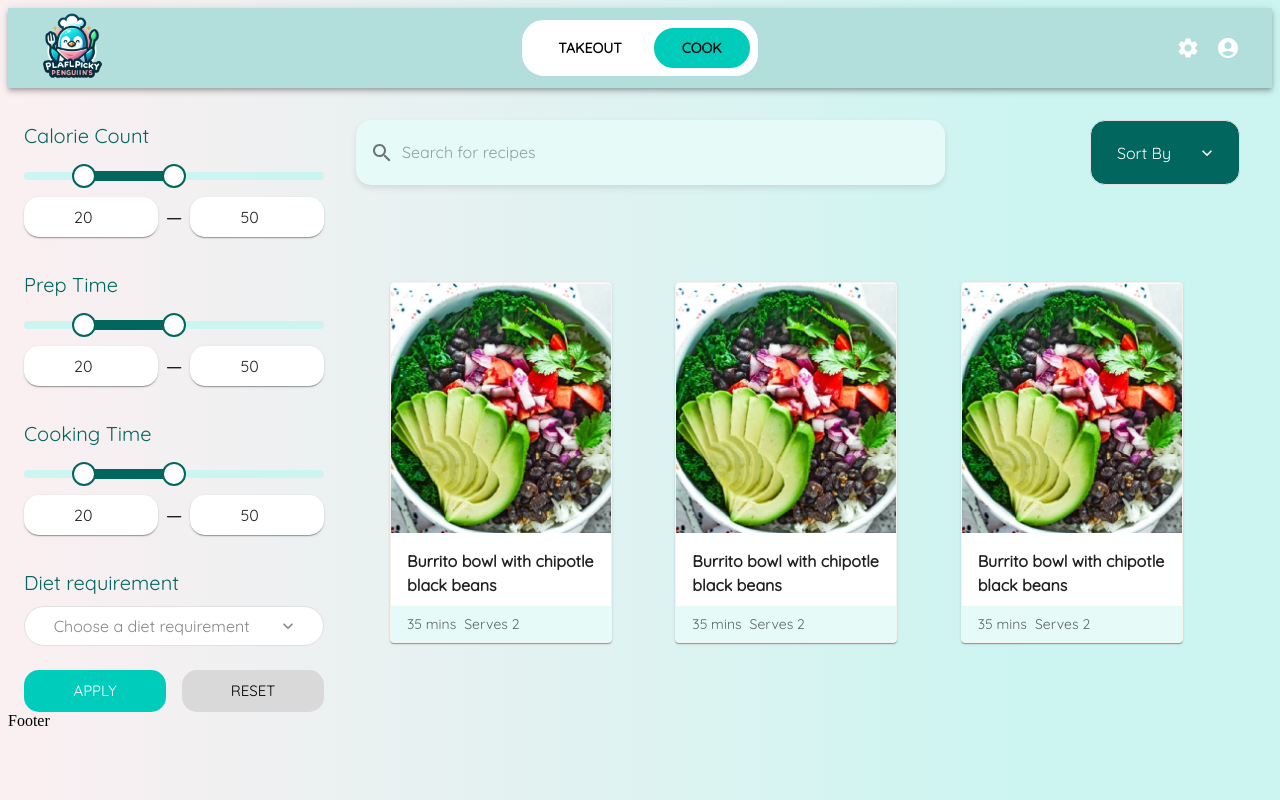
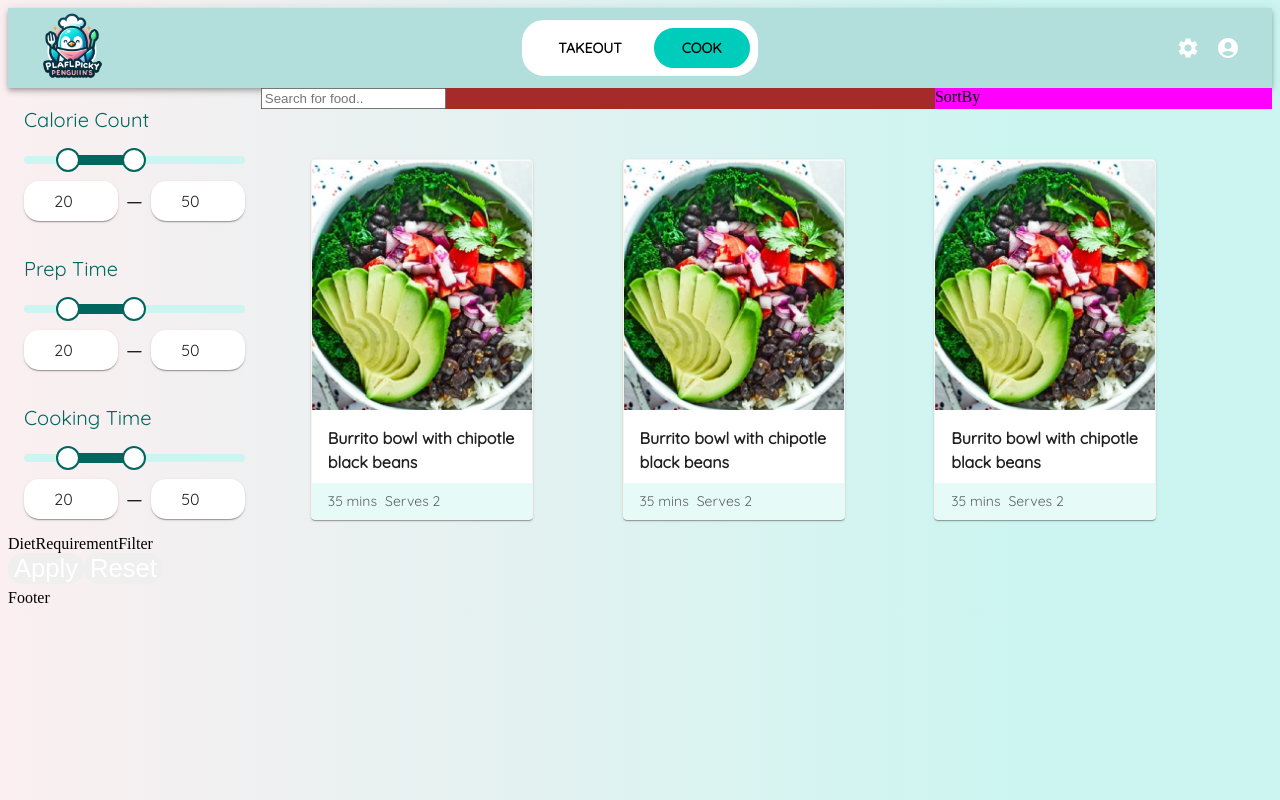
Before and after one commit to UOA-CS732-SE750-Students-2024/project-group-playful-penguins, a React (Vite) app in the folder frontend/: page /home in a window 1280 px wide. Built offline with nearby package versions, Linux system fonts and the light colour scheme.

Commit message:
Revert "Merge branch 'ppeng-28-rest-of-the-filters' of https://github.com/UOA-CS732-SE750-Students-2024/project-group-playful-penguins into PPENG-31-multiple-card-view"
This reverts commit fe1ce7d3d752ceabcc45c96cef6bf9488c1e53fa, reversing
changes made to a7b67eef1abb1f3eed0ca346d4486febeb426b60.

```diff
--- a/frontend/src/components/FilterPanel/FilterPanel.jsx
+++ b/frontend/src/components/FilterPanel/FilterPanel.jsx
@@ -6,40 +6,12 @@ import { DietRequirementFilter } from "../Filters/DietRequirementFilter/DietRequ
 import { CookingTimeFilter } from "../Filters/CookingTimeFilter/CookingTimeFilter";
 import { DeliveryTimeFilter } from "../Filters/DeliveryTimeFilter/DeliveryTimeFilter";
 import { PriceFilter } from "../Filters/PriceFilter/PriceFilter";
-import { Box, Button } from "@mui/material";
-import { colors } from "../../constants/styles-constant";
 
 export function FilterPanel() {
   const { isTakeout } = useContext(AppContext);
-  const {
-    setCalorieCountValuesFilter,
-    setPrepTimeValuesFilter,
-    setCookingTimeValuesFilter,
-    setPriceValuesFilter,
-    setDeliveryTimeValuesFilter,
-    setSelectedRequirement,
-    setSelectedSortByOption,
-    setIsRequirementSelected,
-  } = useContext(AppContext);
-
-  const handleReset = () => {
-    // Reset all filters to their initial values
-    setCalorieCountValuesFilter([20, 50]);
-    setPrepTimeValuesFilter([20, 50]);
-    setCookingTimeValuesFilter([20, 50]);
-    setPriceValuesFilter([20, 50]);
-    setDeliveryTimeValuesFilter([20, 50]);
-    setSelectedRequirement("Choose a diet requirement");
-    setSelectedSortByOption("Sort By");
-    setIsRequirementSelected(false);
-  };
 
   return (
-    <Box
-      sx={{
-        pt: "16px",
-      }}
-    >
+    <div>
       <CalorieCountFilter />
       {isTakeout ? (
         <div>
@@ -53,51 +25,10 @@ export function FilterPanel() {
         </div>
       )}
       <DietRequirementFilter />
-      <Box
-        sx={{
-          display: "flex",
-          justifyContent: "space-between",
-          pl: "16px",
-          pr: "16px",
-          pt: "8px",
-          margin: "auto",
-        }}
-      >
-        <Button
-          variant="text"
-          size="large"
-          sx={{
-            flex: 1, // TODO change color dynamically
-            color: "white",
-            borderRadius: "15px",
-            backgroundColor: isTakeout ? "#EDB1BB" : "#00CCBB",
-            "&:hover": {
-              backgroundColor: isTakeout ? "#473538" : "#00665E",
-            },
-            marginRight: "8px",
-          }}
-        >
-          Apply
-        </Button>
-        <Button
-          onClick={handleReset}
-          variant="text"
-          size="large"
-          sx={{
-            flex: 1,
-            color: "black",
-            borderRadius: "15px",
-            backgroundColor: "#D9D9D9",
-            "&:hover": {
-              backgroundColor: "darkgray",
-              borderColor: "darkgray",
-            },
-            marginLeft: "8px",
-          }}
-        >
-          Reset
-        </Button>
-      </Box>
-    </Box>
+      <div>
+        <button>Apply</button>
+        <button>Reset</button>
+      </div>
+    </div>
   );
 }
--- a/frontend/src/components/Filters/DietRequirementFilter/DietRequirementFilter.jsx
+++ b/frontend/src/components/Filters/DietRequirementFilter/DietRequirementFilter.jsx
@@ -1,108 +1,5 @@
-import React, { Children, useContext, useState } from "react";
-import { Menu, MenuItem, Button, Typography, Box } from "@mui/material";
-import { AppContext } from "../../../providers/AppContextProvider";
-import { colors } from "../../../constants/styles-constant";
-import KeyboardArrowDownIcon from "@mui/icons-material/KeyboardArrowDown";
+import React from "react";
 
 export function DietRequirementFilter() {
-  const {
-    isTakeout,
-    selectedRequirement,
-    setSelectedRequirement,
-    isRequirementSelected,
-    setIsRequirementSelected,
-  } = useContext(AppContext);
-  const primaryColor = isTakeout
-    ? colors.TAKE_OUT_COLOR.PRIMARY_COLOR
-    : colors.COOK_AT_HOME_COLOR.PRIMARY_COLOR;
-
-  const [anchorEl, setAnchorEl] = useState(null);
-
-  const handleClick = (event) => {
-    setAnchorEl(event.currentTarget);
-  };
-
-  const handleClose = () => {
-    setAnchorEl(null);
-  };
-
-  const handleRequirementSelect = (requirement) => {
-    setSelectedRequirement(requirement);
-    console.log(isRequirementSelected); // This should log the updated state.
-    setIsRequirementSelected(true);
-    console.log(isRequirementSelected); // This should log the updated state.
-    handleClose();
-  };
-
-  const dietRequirements = [
-    { id: "vegan", name: "Vegan" },
-    { id: "glutenFree", name: "Gluten-free" },
-    { id: "lactoseIntolerance", name: "Lactose intolerance" },
-    { id: "glutenIntolerance", name: "Gluten intolerance" },
-  ];
-
-  return (
-    <Box
-      sx={{
-        padding: 2,
-        margin: "auto",
-        minWidth: "300px",
-      }}
-    >
-      <Typography
-        variant="h6"
-        gutterBottom
-        component="div"
-        color={primaryColor}
-      >
-        Diet requirement
-      </Typography>
-      <Box>
-        <Button
-          aria-controls="simple-menu"
-          aria-haspopup="true"
-          onClick={handleClick}
-          sx={{
-            color: isRequirementSelected ? "black" : "#878787",
-            backgroundColor: "white",
-            borderRadius: "20px",
-            border: "1px solid #E0E0E0",
-            boxShadow: "none",
-            textTransform: "none",
-            height: "40px",
-            width: "100%",
-            justifyContent: "space-evenly",
-            fontSize: "16px",
-            "&:hover": {
-              backgroundColor: "#f9f9f9",
-            },
-          }}
-          endIcon={isRequirementSelected ? null : <KeyboardArrowDownIcon />}
-        >
-          {selectedRequirement}
-        </Button>
-        <Menu
-          MenuListProps={{
-            sx: {
-              width: "300px",
-            },
-          }}
-          id="diet-requirement-menu"
-          anchorEl={anchorEl}
-          keepMounted
-          open={Boolean(anchorEl)}
-          onClose={handleClose}
-        >
-          {dietRequirements.map((requirement) => (
-            <MenuItem
-              key={requirement.id}
-              onClick={() => handleRequirementSelect(requirement.name)}
-            >
-              {requirement.name}
-            </MenuItem>
-          ))}
-        </Menu>
-      </Box>
-    </Box>
-  );
+  return <div>DietRequirementFilter</div>;
 }
--- a/frontend/src/components/SearchBar/SearchBar.jsx
+++ b/frontend/src/components/SearchBar/SearchBar.jsx
@@ -1,52 +1,14 @@
-import React, { useContext } from "react";
-import { AppContext } from "../../providers/AppContextProvider";
-import { Box, InputAdornment, TextField } from "@mui/material";
-import SearchIcon from "@mui/icons-material/Search";
+import React from "react";
 
 export function SearchBar() {
-  const { isTakeout } = useContext(AppContext);
-
   return (
-    <Box
-      sx={{
-        pt: "32px",
-        pl: "16px",
-        pr: "16px",
-        pb: "16px",
-      }}
-    >
-      <TextField
-        variant="outlined"
-        placeholder="Search for recipes"
-        fullWidth
-        he
-        InputProps={{
-          startAdornment: (
-            <InputAdornment position="start">
-              <SearchIcon></SearchIcon>
-            </InputAdornment>
-          ),
-          sx: {
-            height: "65px",
-            borderRadius: "15px",
-            boxShadow: "0 3px 6px rgba(0,0,0,0.1)",
-            backgroundColor: isTakeout ? "#FDF7F8" : "#E6FAF8",
-          },
-        }}
-        sx={{
-          "& .MuiOutlinedInput-root": {
-            "& fieldset": {
-              border: "none",
-            },
-            "&:hover fieldset": {
-              border: "none",
-            },
-            "&.Mui-focused fieldset": {
-              border: "none",
-            },
-          },
-        }}
+    <div>
+      <input
+        type="text"
+        id="searchFood"
+        placeholder="Search for food.."
+        title="Type in food name"
       />
-    </Box>
+    </div>
   );
 }
--- a/frontend/src/components/SortBy/SortBy.jsx
+++ b/frontend/src/components/SortBy/SortBy.jsx
@@ -1,85 +1,5 @@
-import React, { useContext, useState } from "react";
-import { Menu, MenuItem, Button, Typography, Box } from "@mui/material";
-import KeyboardArrowDownIcon from "@mui/icons-material/KeyboardArrowDown";
-import { colors } from "../../constants/styles-constant";
-import { AppContext } from "../../providers/AppContextProvider";
+import React from "react";
 
 export function SortBy() {
-  const { isTakeout, selectedSortByOption, setSelectedSortByOption } =
-    useContext(AppContext);
-
-  const [anchorEl, setAnchorEl] = useState(null);
-
-  const handleClick = (event) => {
-    setAnchorEl(event.currentTarget);
-  };
-
-  const handleClose = () => {
-    setAnchorEl(null);
-  };
-
-  const handleSortBySelect = (requirement) => {
-    setSelectedSortByOption(requirement);
-    handleClose();
-  };
-  const sortByOptions = [
-    { id: "Name(A-Z)", name: "Name(A-Z)" },
-    { id: "Name(Z-A)", name: "Name(Z-A)" },
-  ];
-
-  return (
-    <Box
-      sx={{
-        pt: "32px",
-        pl: "16px",
-        pr: "32px",
-        display: "flex",
-        justifyContent: "flex-end",
-      }}
-    >
-      <Button
-        aria-controls="simple-menu"
-        aria-haspopup="true"
-        onClick={handleClick}
-        sx={{
-          width: "150px",
-          color: "white",
-          backgroundColor: isTakeout ? "#77595E" : "#00665E",
-          borderRadius: "15px",
-          border: "1px solid #E0E0E0",
-          height: "65px",
-          justifyContent: "space-evenly",
-          fontSize: "16px",
-          textTransform: "none",
-          "&:hover": {
-            backgroundColor: isTakeout ? "#473538" : "#00665E",
-          },
-        }}
-        endIcon={<KeyboardArrowDownIcon />}
-      >
-        {selectedSortByOption}
-      </Button>
-      <Menu
-        MenuListProps={{
-          sx: {
-            width: "150px",
-          },
-        }}
-        id="sort-by-menu"
-        anchorEl={anchorEl}
-        keepMounted
-        open={Boolean(anchorEl)}
-        onClose={handleClose}
-      >
-        {sortByOptions.map((sortByOption) => (
-          <MenuItem
-            key={sortByOption.id}
-            onClick={() => handleSortBySelect(sortByOption.name)}
-          >
-            {sortByOption.name}
-          </MenuItem>
-        ))}
-      </Menu>
-    </Box>
-  );
+  return <div>SortBy</div>;
 }
--- a/frontend/src/constants/styles-constant.jsx
+++ b/frontend/src/constants/styles-constant.jsx
@@ -9,4 +9,4 @@ const colors = {
   },
 };
 
-export { colors };
+export default colors;
--- a/frontend/src/pages/HomePage/HomePage.module.css
+++ b/frontend/src/pages/HomePage/HomePage.module.css
@@ -22,10 +22,12 @@
 
 .search-bar {
   flex: 2;
+  background-color: brown;
 }
 
 .sort-by {
   flex: 1;
+  background-color: fuchsia;
 }
 
 .food-list {
--- a/frontend/src/providers/AppContextProvider.jsx
+++ b/frontend/src/providers/AppContextProvider.jsx
@@ -16,11 +16,6 @@ export function AppContextProvider({ children }) {
   const [deliveryTimeValuesFilter, setDeliveryTimeValuesFilter] = useState([
     20, 50,
   ]);
-  const [selectedRequirement, setSelectedRequirement] = useState(
-    "Choose a diet requirement"
-  );
-  const [selectedSortByOption, setSelectedSortByOption] = useState("Sort By");
-  const [isRequirementSelected, setIsRequirementSelected] = useState(false);
 
   const context = {
     isTakeout,
@@ -35,12 +30,6 @@ export function AppContextProvider({ children }) {
     setPriceValuesFilter,
     deliveryTimeValuesFilter,
     setDeliveryTimeValuesFilter,
-    selectedRequirement,
-    setSelectedRequirement,
-    selectedSortByOption,
-    setSelectedSortByOption,
-    isRequirementSelected,
-    setIsRequirementSelected,
   };
 
   return <AppContext.Provider value={context}>{children}</AppContext.Provider>;
```
Also changed, not shown: frontend/src/components/Filters/FilterTemplate/FilterTemplate.jsx (+10 -7 lines), 1 other file (tests, documents, lock files or other folders).
